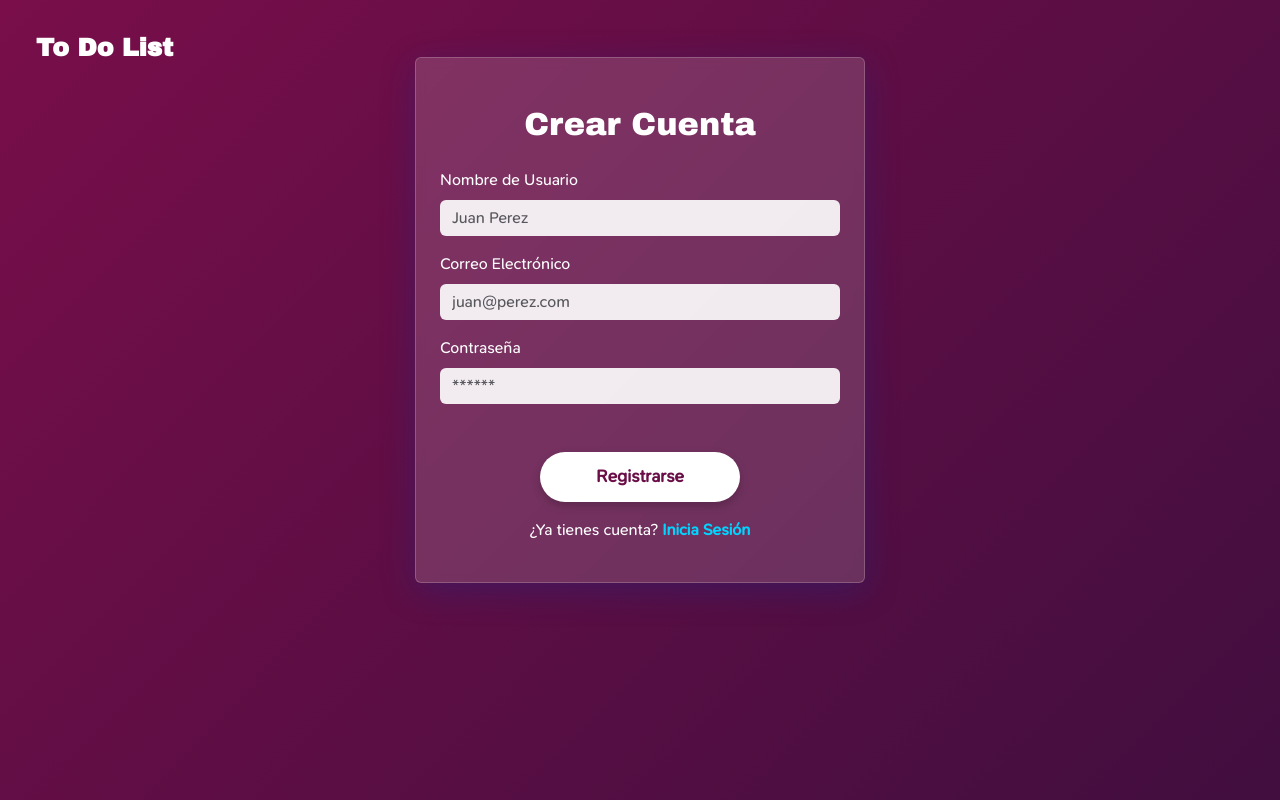
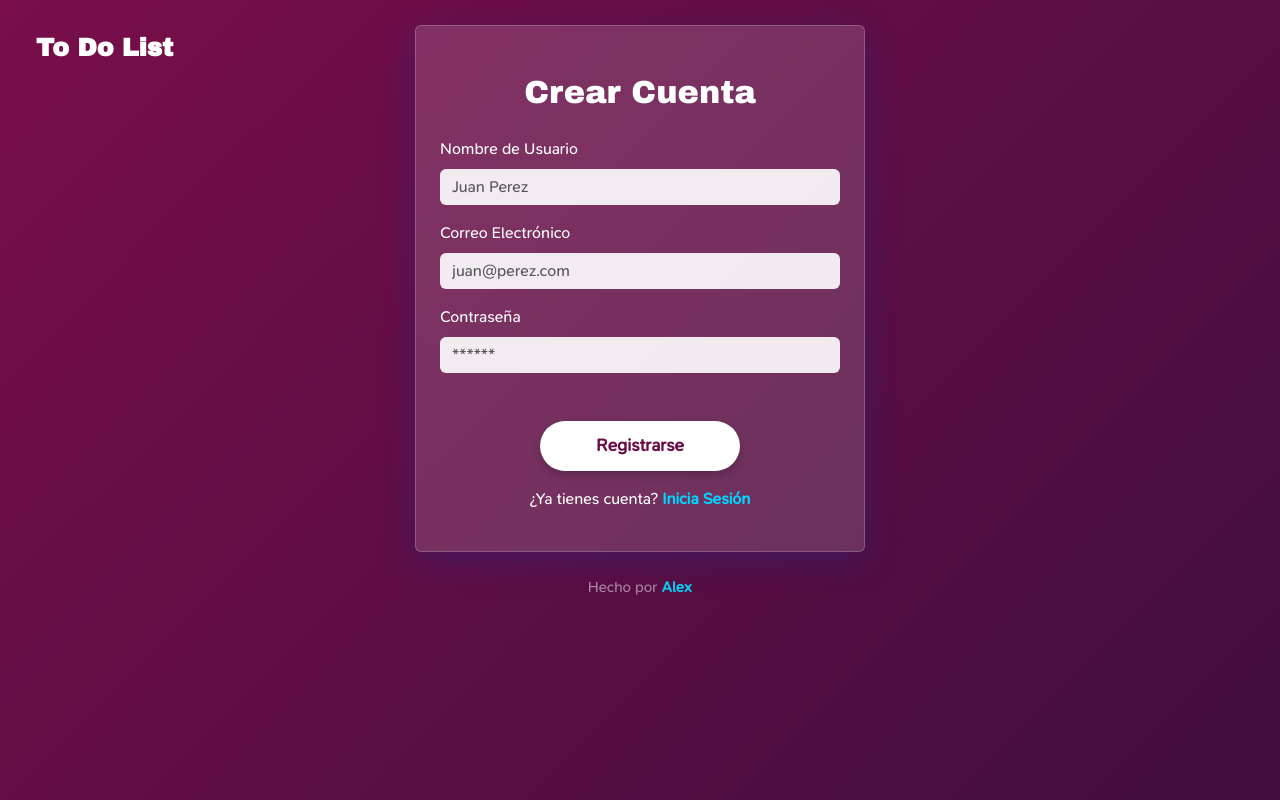
Before and after one commit to whoAlexander/to-do-list-php, a PHP site: page /register.php in a window 1280 px wide. Run offline with PHP 8.4, Linux system fonts and the light colour scheme; a stand-in replaces the project's code that opens the database connection.

Commit message:
Marca de Agua Añadida a login.php y register.php

```diff
--- a/register.php
+++ b/register.php
@@ -1,6 +1,3 @@
-<?php require 'config/conexion.php'; ?>
-<?php include 'includes/header.php'; ?>
-<?php include 'includes/nav-simple.php'; ?>
 <?php
 session_start();
 if (isset($_SESSION['usuario_id'])) {
@@ -8,14 +5,19 @@ if (isset($_SESSION['usuario_id'])) {
     exit();
 }
 ?>
+<?php require 'config/conexion.php'; ?>
+<?php include 'includes/header.php'; ?>
+<?php include 'includes/nav-simple.php'; ?>
+
 <style>
     body {
         display: block !important;
     }
 </style>
-<div class="d-flex justify-content-center align-items-center px-3 w-100" style="min-height: 80vh;">
 
-    <div class="card glass-card p-4 w-100" style="max-width: 450px;">
+<div class="d-flex flex-column justify-content-center align-items-center px-3 w-100" style="min-height: 80vh;">
+
+    <div class="card glass-card p-4 w-100 mb-4" style="max-width: 450px;">
         <h2 class="text-center mt-4 mb-4" style="font-family: 'Archivo Black', sans-serif; font-size: 2rem;">Crear Cuenta</h2>
 
         <?php if (isset($_GET['mensaje'])): ?>
@@ -55,6 +57,13 @@ if (isset($_SESSION['usuario_id'])) {
             ¿Ya tienes cuenta? <a href="login.php" class="link-login">Inicia Sesión</a>
         </p>
     </div>
+
+    <div class="text-center">
+        <p class="text-white-50" style="font-size: 0.95rem;">
+            Hecho por <a href="https://github.com/whoAlexander" target="_blank" class="text-info text-decoration-none fw-bold">Alex</a>
+        </p>
+    </div>
+
 </div>
 
 <?php include 'includes/footer.php'; ?>
```
Also changed, not shown: login.php (+12 -4 lines). Lines whose indentation alone changed are shown as unchanged.
